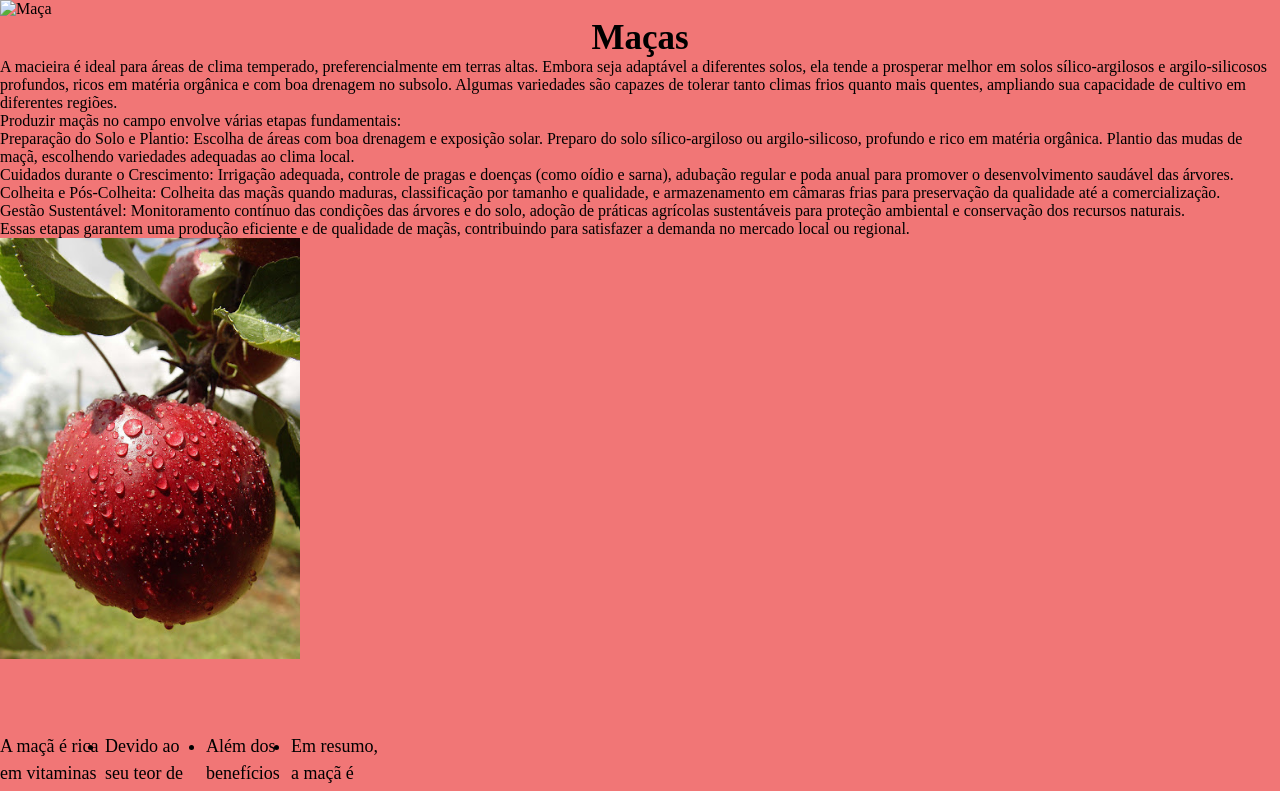
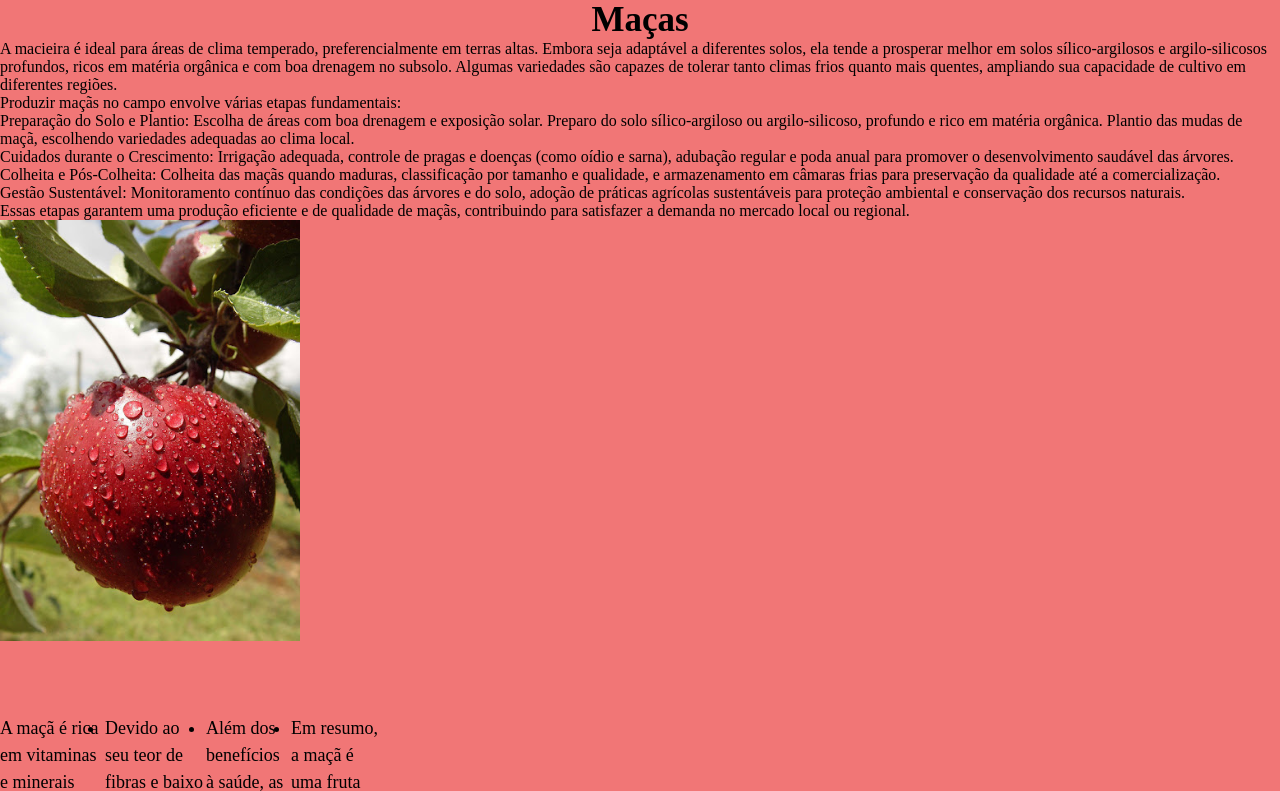
Before and after one commit to rafaela-eduarda/Agrinho-rafa, a plain HTML site: page index.html in a window 1280 px wide. Shown: the top 791 px of the page. Drawn offline with Linux system fonts and the light colour scheme.

Commit message:
jyhtygrfedsw

```diff
--- a/index.html
+++ b/index.html
@@ -9,7 +9,6 @@
 <body>
     <header class="cabecalho">
     </header>
-        <img src="" alt="Maça">
         <h1 class="Produção de Maça no Campo">
 
         </h1>
```
